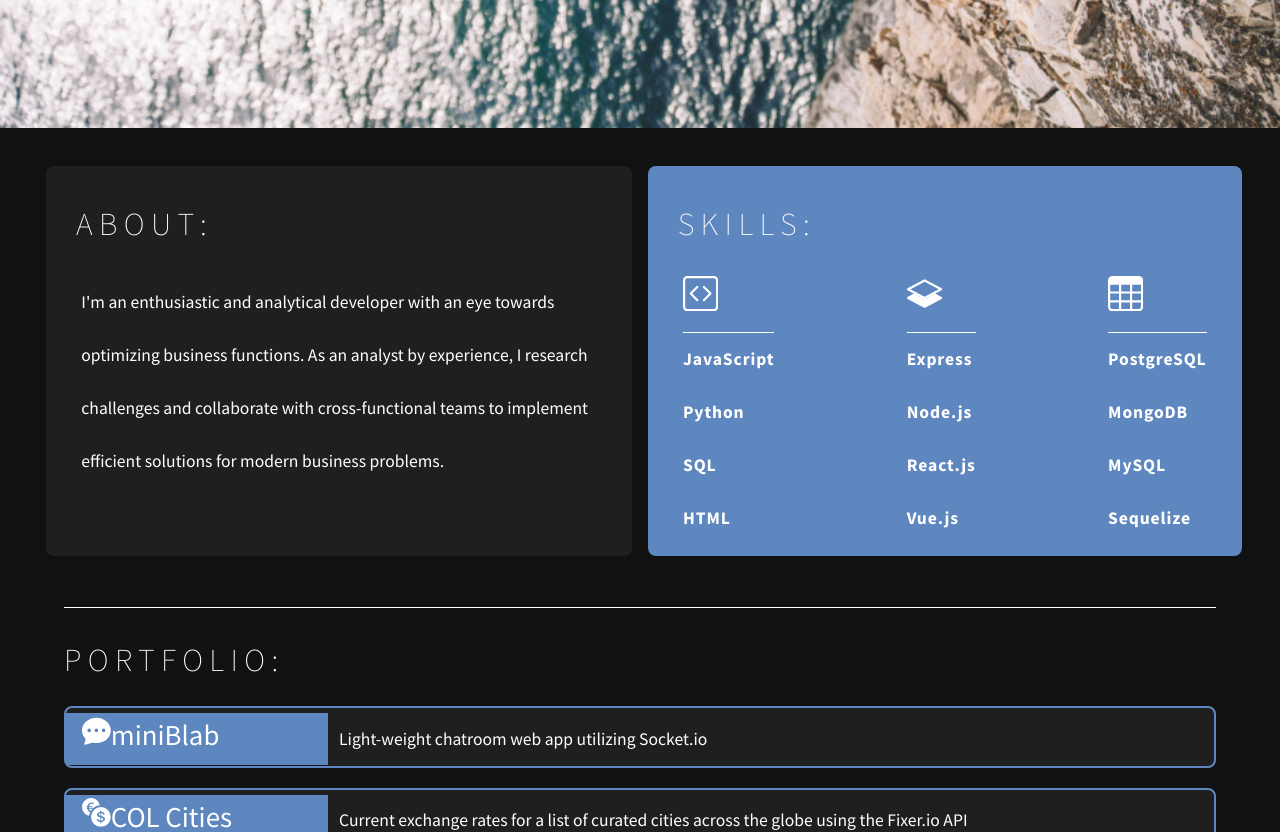
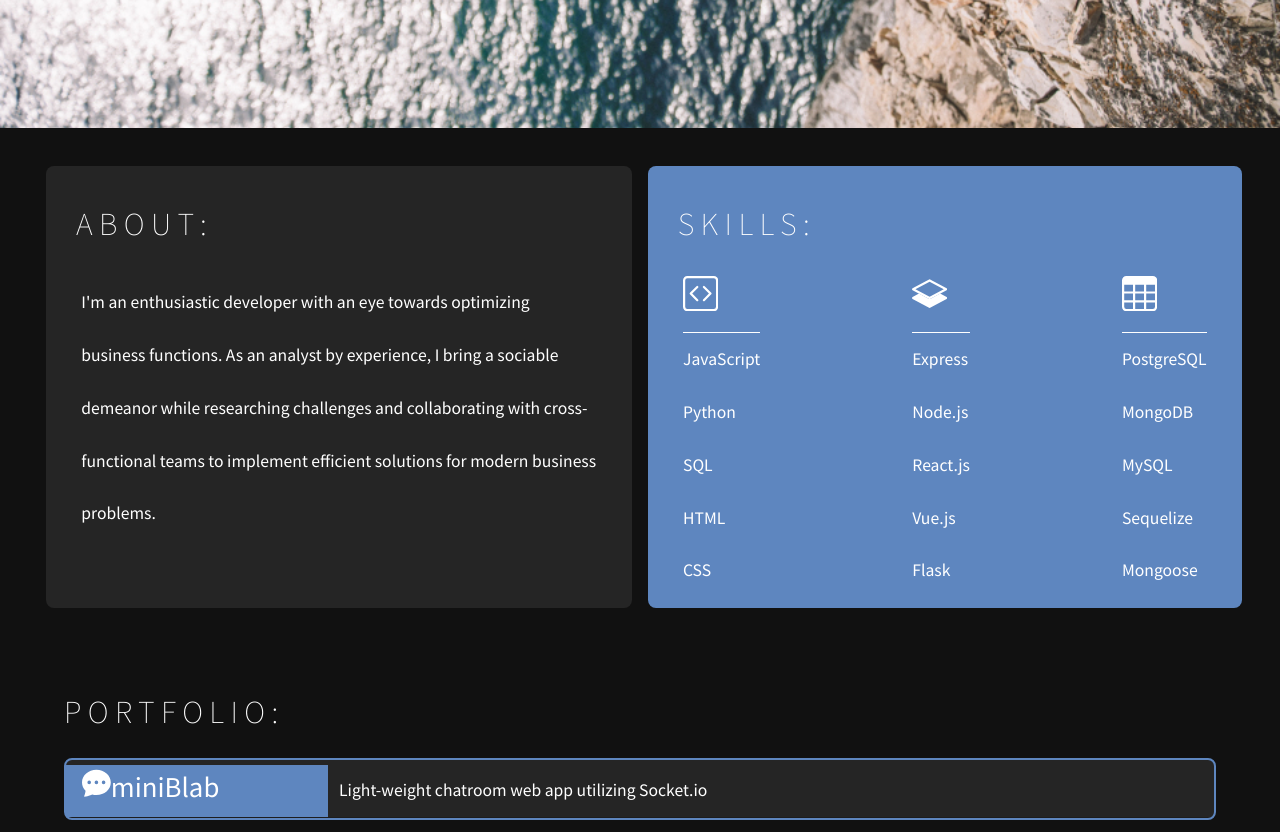
Before and after one commit to jimmygranadino/portfolio-react, a React (Create React App) app: page / in a window 1280 px wide. Shown: the part 640-1472 px from the top of the page. Built offline with nearby package versions, Linux system fonts and the light colour scheme; a web font is replaced by a local one.

Commit message:
more refreshing

```diff
--- a/src/App.css
+++ b/src/App.css
@@ -294,7 +294,7 @@ a:hover {
 }
 
 .about-box {
-  background-color: #1f1f1f;
+  background-color: #252525;
   border-radius: 0.5em;
   margin-left: 0.5em;
 }
@@ -367,7 +367,7 @@ a:hover {
   transition: all 0.5s;
   border: 2px #5e86bf solid;
   border-radius: 0.5em;
-  background: linear-gradient(to left, #1f1f1f 50%, #5e86bf 50%);
+  background: linear-gradient(to left, #252525 50%, #5e86bf 50%);
   background-size: 200% 100%;
   background-position:right bottom;
 }
@@ -506,6 +506,12 @@ a:hover {
     font-size: 1em;
     line-height: 2em;
   }
+  .content-grid {
+    grid-template-columns: 1fr;
+  }
+  .skills-box {
+    margin-left: 0.5em;
+  }
 }
 
 @media screen and (max-width: 700px) {
--- a/src/App.js
+++ b/src/App.js
@@ -3,11 +3,9 @@ import './App.css';
 import './images/BGalt.jpg'
 import { BrowserRouter as Router } from 'react-router-dom'
 import About from './components/About'
-import Skills from './components/Skills'
 import Contact from './components/Contact'
 import Portfolio from './components/Portfolio'
 import Landing from './components/Landing'
-import Info from './components/Info'
 
 function App() {
   return (
@@ -15,7 +13,7 @@ function App() {
         <div className="container">
         <Router>
           <Landing />
-          <Info />
+          <About />
           <Portfolio />
           <div className="landing-bottom">
             <Contact />
--- a/src/components/About.jsx
+++ b/src/components/About.jsx
@@ -4,13 +4,54 @@ const About = () => {
 
     return (
         <section>
-            <div className="content">
-                <h1 className="headings" id="about">ABOUT:</h1>
-                <p className="content-text">I'm an enthusiastic and analytical developer with an eye towards optimizing business functions. As an analyst by experience, I research challenges and collaborate with cross-functional teams to implement efficient solutions for modern business problems.</p>
-                <p></p>
-                <p className="content-text">On a personal level: I grew up in Los Angeles, attended university in scenic Santa Cruz and have taken a globe-trekking gap year while living in Sydney. My life revolves around sports, music, photography and exploring the world one roadtrip/flight at a time.</p>
-                <p>.</p>
-                <span className="span-border"></span>
+            <div className="content-grid">
+                <div className="content about-box">
+                    <h1 className="headings" id="about">ABOUT:</h1>
+                    <p className="content-text">I'm an enthusiastic developer with an eye towards optimizing business functions. As an analyst by experience, I bring a sociable demeanor while researching challenges and collaborating with cross-functional teams to implement efficient solutions for modern business problems. </p>
+                </div>
+                <div className="content skills-box">
+                    <h1 className="headings" id="skills">SKILLS:</h1>
+                        <div className="skill-list">
+                        <p className="content-text">
+                            <svg width="2em" height="2em" viewBox="0 0 16 16" fill="currentColor" xmlns="http://www.w3.org/2000/svg">
+                                <path fillRule="evenodd" d="M14 1H2a1 1 0 0 0-1 1v12a1 1 0 0 0 1 1h12a1 1 0 0 0 1-1V2a1 1 0 0 0-1-1zM2 0a2 2 0 0 0-2 2v12a2 2 0 0 0 2 2h12a2 2 0 0 0 2-2V2a2 2 0 0 0-2-2H2z"/>
+                                <path fillRule="evenodd" d="M6.854 4.646a.5.5 0 0 1 0 .708L4.207 8l2.647 2.646a.5.5 0 0 1-.708.708l-3-3a.5.5 0 0 1 0-.708l3-3a.5.5 0 0 1 .708 0zm2.292 0a.5.5 0 0 0 0 .708L11.793 8l-2.647 2.646a.5.5 0 0 0 .708.708l3-3a.5.5 0 0 0 0-.708l-3-3a.5.5 0 0 0-.708 0z"/>
+                            </svg>
+                            <ul>
+                                <li>JavaScript</li>
+                                <li>Python</li>
+                                <li>SQL</li>
+                                <li>HTML</li>
+                                <li>CSS</li>
+                            </ul>
+                        </p>
+                        <p className="content-text">
+                            <svg width="2em" height="2em" viewBox="0 0 16 16" fill="currentColor" xmlns="http://www.w3.org/2000/svg">
+                                <path fillRule="evenodd" d="M3.188 8L.264 9.559a.5.5 0 0 0 0 .882l7.5 4a.5.5 0 0 0 .47 0l7.5-4a.5.5 0 0 0 0-.882L12.813 8l-4.578 2.441a.5.5 0 0 1-.47 0L3.188 8z"/>
+                                <path fillRule="evenodd" d="M7.765 1.559a.5.5 0 0 1 .47 0l7.5 4a.5.5 0 0 1 0 .882l-7.5 4a.5.5 0 0 1-.47 0l-7.5-4a.5.5 0 0 1 0-.882l7.5-4zM1.563 6L8 9.433 14.438 6 8 2.567 1.562 6z"/>
+                            </svg>
+                            <ul>
+                                <li>Express</li>
+                                <li>Node.js</li>
+                                <li>React.js</li>
+                                <li>Vue.js</li>
+                                <li>Flask</li>
+                            </ul>
+                        </p>
+                        <p className="content-text">
+                            <svg width="2em" height="2em" viewBox="0 0 16 16" fill="currentColor" xmlns="http://www.w3.org/2000/svg">
+                                <path fillRule="evenodd" d="M0 2a2 2 0 0 1 2-2h12a2 2 0 0 1 2 2v12a2 2 0 0 1-2 2H2a2 2 0 0 1-2-2V2zm15 2h-4v3h4V4zm0 4h-4v3h4V8zm0 4h-4v3h3a1 1 0 0 0 1-1v-2zm-5 3v-3H6v3h4zm-5 0v-3H1v2a1 1 0 0 0 1 1h3zm-4-4h4V8H1v3zm0-4h4V4H1v3zm5-3v3h4V4H6zm4 4H6v3h4V8z"/>
+                            </svg>
+                            <ul>
+                                <li>PostgreSQL</li>
+                                <li>MongoDB</li>
+                                <li>MySQL</li>
+                                <li>Sequelize</li>
+                                <li>Mongoose</li>
+                            </ul>
+                        </p>
+                        </div>
+                </div>
             </div>
         </section>
     )
--- a/src/components/Header.jsx
+++ b/src/components/Header.jsx
@@ -10,7 +10,7 @@ const Header = () => {
                 <p className="role">Full Stack Developer</p>
 
                 <p className="location-text">
-                    <svg width="1em" height="1em" viewBox="0 0 16 16" className="map-icon" fill="currentColor" xmlns="http://www.w3.org/2000/svg">
+                    <svg width="1.2em" height="1.2em" viewBox="0 0 16 16" className="map-icon" fill="currentColor" xmlns="http://www.w3.org/2000/svg">
                         <path fillRule="evenodd" d="M15.817.113A.5.5 0 0 1 16 .5v14a.5.5 0 0 1-.402.49l-5 1a.502.502 0 0 1-.196 0L5.5 15.01l-4.902.98A.5.5 0 0 1 0 15.5v-14a.5.5 0 0 1 .402-.49l5-1a.5.5 0 0 1 .196 0L10.5.99l4.902-.98a.5.5 0 0 1 .415.103zM10 1.91l-4-.8v12.98l4 .8V1.91zm1 12.98l4-.8V1.11l-4 .8v12.98zm-6-.8V1.11l-4 .8v12.98l4-.8z"/>
                     </svg>
                     BASED IN LOS ANGELES, CA
--- a/src/components/Info.jsx
+++ b/src/components/Info.jsx
@@ -7,12 +7,12 @@ const Info = () => {
             <div className="content-grid">
                 <div className="content about-box">
                     <h1 className="headings" id="about">ABOUT:</h1>
-                    <p className="content-text">I'm an enthusiastic and analytical developer with an eye towards optimizing business functions. As an analyst by experience, I research challenges and collaborate with cross-functional teams to implement efficient solutions for modern business problems.</p>
+                    <p className="content-text">I'm an enthusiastic developer with an eye towards optimizing business functions. As an analyst by experience, I bring a sociable demeanor while researching challenges and collaborating with cross-functional teams to implement efficient solutions for modern business problems. </p>
                 </div>
                 <div className="content skills-box">
                     <h1 className="headings" id="skills">SKILLS:</h1>
                         <div className="skill-list">
-                        <p className="content-text heavy-text">
+                        <p className="content-text">
                             <svg width="2em" height="2em" viewBox="0 0 16 16" fill="currentColor" xmlns="http://www.w3.org/2000/svg">
                                 <path fillRule="evenodd" d="M14 1H2a1 1 0 0 0-1 1v12a1 1 0 0 0 1 1h12a1 1 0 0 0 1-1V2a1 1 0 0 0-1-1zM2 0a2 2 0 0 0-2 2v12a2 2 0 0 0 2 2h12a2 2 0 0 0 2-2V2a2 2 0 0 0-2-2H2z"/>
                                 <path fillRule="evenodd" d="M6.854 4.646a.5.5 0 0 1 0 .708L4.207 8l2.647 2.646a.5.5 0 0 1-.708.708l-3-3a.5.5 0 0 1 0-.708l3-3a.5.5 0 0 1 .708 0zm2.292 0a.5.5 0 0 0 0 .708L11.793 8l-2.647 2.646a.5.5 0 0 0 .708.708l3-3a.5.5 0 0 0 0-.708l-3-3a.5.5 0 0 0-.708 0z"/>
@@ -22,9 +22,10 @@ const Info = () => {
                                 <li>Python</li>
                                 <li>SQL</li>
                                 <li>HTML</li>
+                                <li>CSS</li>
                             </ul>
                         </p>
-                        <p className="content-text heavy-text">
+                        <p className="content-text">
                             <svg width="2em" height="2em" viewBox="0 0 16 16" fill="currentColor" xmlns="http://www.w3.org/2000/svg">
                                 <path fillRule="evenodd" d="M3.188 8L.264 9.559a.5.5 0 0 0 0 .882l7.5 4a.5.5 0 0 0 .47 0l7.5-4a.5.5 0 0 0 0-.882L12.813 8l-4.578 2.441a.5.5 0 0 1-.47 0L3.188 8z"/>
                                 <path fillRule="evenodd" d="M7.765 1.559a.5.5 0 0 1 .47 0l7.5 4a.5.5 0 0 1 0 .882l-7.5 4a.5.5 0 0 1-.47 0l-7.5-4a.5.5 0 0 1 0-.882l7.5-4zM1.563 6L8 9.433 14.438 6 8 2.567 1.562 6z"/>
@@ -34,9 +35,10 @@ const Info = () => {
                                 <li>Node.js</li>
                                 <li>React.js</li>
                                 <li>Vue.js</li>
+                                <li>Flask</li>
                             </ul>
                         </p>
-                        <p className="content-text heavy-text">
+                        <p className="content-text">
                             <svg width="2em" height="2em" viewBox="0 0 16 16" fill="currentColor" xmlns="http://www.w3.org/2000/svg">
                                 <path fillRule="evenodd" d="M0 2a2 2 0 0 1 2-2h12a2 2 0 0 1 2 2v12a2 2 0 0 1-2 2H2a2 2 0 0 1-2-2V2zm15 2h-4v3h4V4zm0 4h-4v3h4V8zm0 4h-4v3h3a1 1 0 0 0 1-1v-2zm-5 3v-3H6v3h4zm-5 0v-3H1v2a1 1 0 0 0 1 1h3zm-4-4h4V8H1v3zm0-4h4V4H1v3zm5-3v3h4V4H6zm4 4H6v3h4V8z"/>
                             </svg>
@@ -45,6 +47,7 @@ const Info = () => {
                                 <li>MongoDB</li>
                                 <li>MySQL</li>
                                 <li>Sequelize</li>
+                                <li>Mongoose</li>
                             </ul>
                         </p>
                         </div>
--- a/src/components/Portfolio.jsx
+++ b/src/components/Portfolio.jsx
@@ -5,7 +5,6 @@ const Portfolio = () => {
     return (
         <section>
             <div className="content">
-                <span className="span-border"></span>
                 <h1 className="headings" id="portfolio">PORTFOLIO:</h1>
                 <div className="portfolio-grid">
                     <a href="https://wonderful-haibt-c86035.netlify.app/" target="_blank" rel="noopener noreferrer">
```
